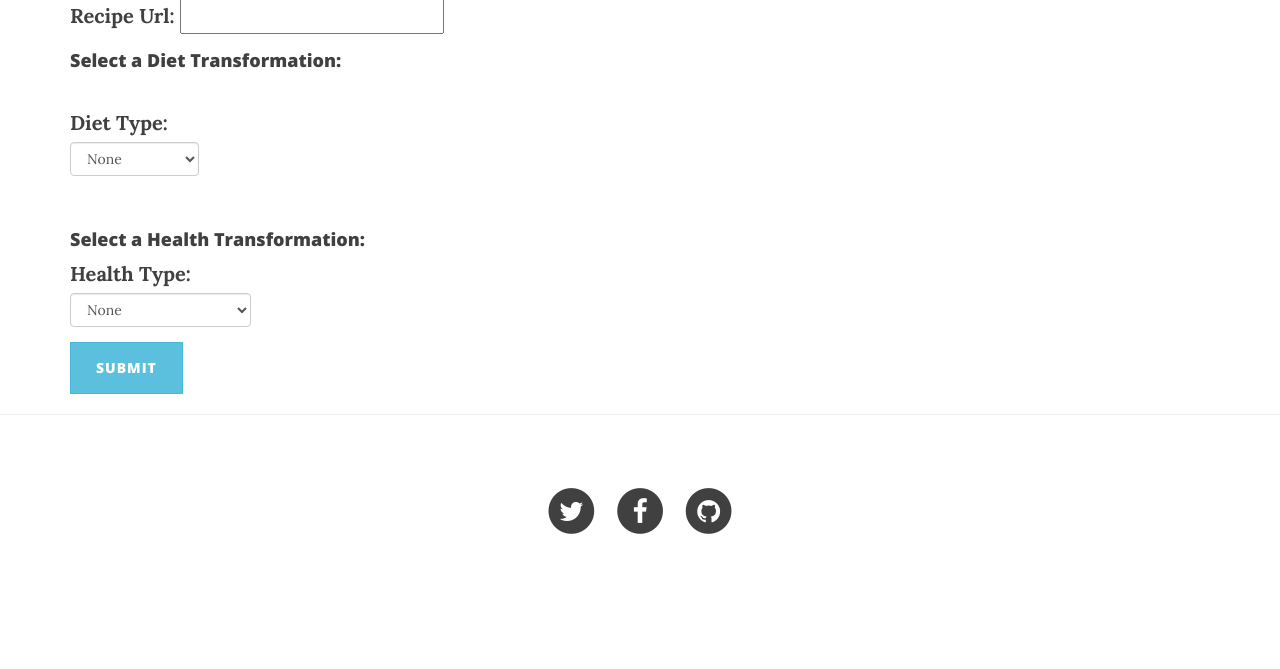
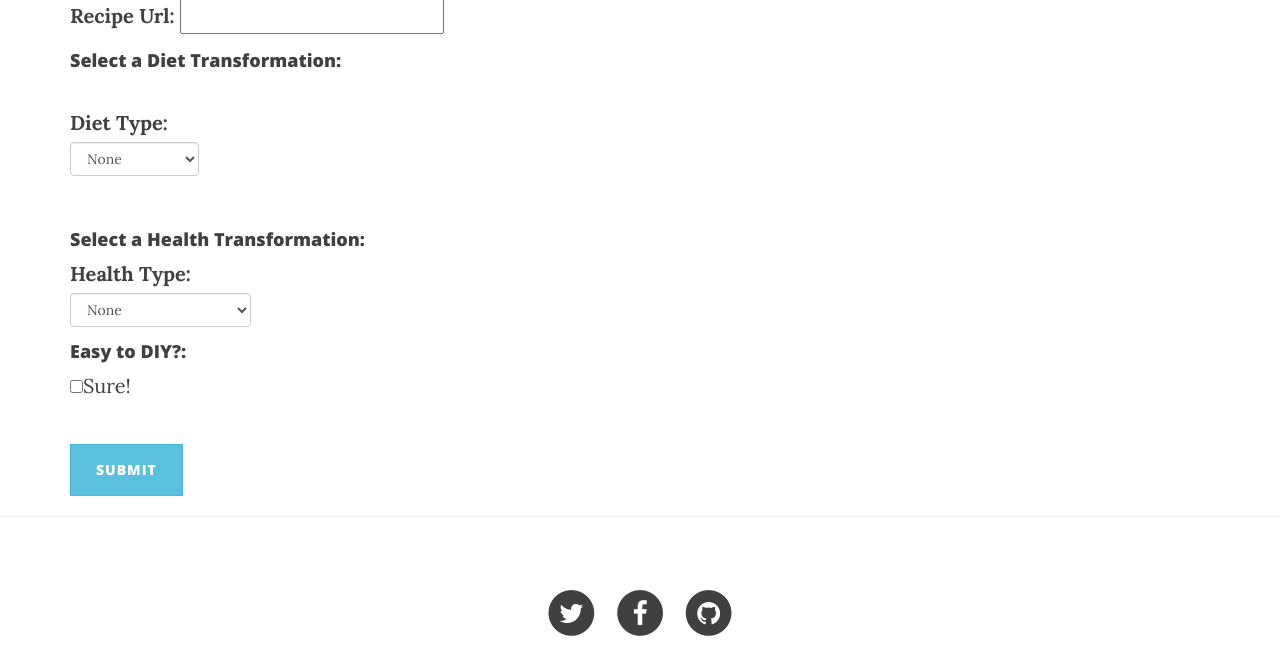
Before and after one commit to kapil1garg/eecs337-team3-project2, a Flask app: page /parse_recipes in a window 1280 px wide. Shown: the part 679-1348 px from the top of the page. Before the commit the page ends 1213 px from the top, so only its background shows below. Run offline with Flask 2, Linux system fonts and the light colour scheme; some libraries are stand-ins or nearby versions.

Commit message:
adding beginning easy to DIY functionality. Need to fish HTML injection

```diff
--- a/Team3/app.py
+++ b/Team3/app.py
@@ -30,16 +30,13 @@ def parse_recipes():
 
 		#dietDirection = request.form.get('diet-dir')
 		dietType = request.form.get('diet-opt')
-
-		#session['dietDirection'] = dietDirection
 		session['dietType'] = dietType
 
+		healthType = request.form.get('health-opt')
+		session['healthType'] = healthType
 
-		healthDirection = request.form.get('health-dir')
-		healthType = request.form.get('health-opt')
-
-		session['healthDirection'] = healthDirection
-		session['healthType'] = healthType
+		easyDIY = request.form.get('easy-diy')
+		session['easy diy'] = easyDIY is not None
 
 
 		recipeText = get_recipetext_from_html(recipeURL)
@@ -65,6 +62,8 @@ def view_recipe():
 
 	#healthDirection = session['healthDirection']
 	healthType = session['healthType']
+
+	easyDIY = session['easy diy']
 
 	dietSubstitutes = {}
 	if dietType != 'none':
@@ -99,11 +98,19 @@ def view_recipe():
 			healthSubstitutes = Transformer.transformation_handler(recipeDict, 'low gi')
 
 	if healthSubstitutes:
-
 		recipeDict = clean_dict(recipeDict, healthSubstitutes)
 
+
+	easyDiySubstitutes = {}
+	if easyDIY:
+		easyDiySubstitutes = Transformer.transformation_handler(recipeDict, 'easy-to-diy')
+
+	if easyDiySubstitutes:
+
+		recipeDict = make_easy(recipeDict, easyDiySubstitutes)
+
 	return render_template('view_recipe.html', recipeURL=recipeURL, origRecipeDict=origRecipeDict, recipeDict=recipeDict, dietType=dietType,
-							dietSubstitutes=dietSubstitutes, healthSubstitutes=healthSubstitutes, healthType=healthType)
+							dietSubstitutes=dietSubstitutes, healthSubstitutes=healthSubstitutes, healthType=healthType, easyDIY=easyDIY)
 
 def clean_dict(recipeDict, substitutes):
 
@@ -130,6 +137,16 @@ def clean_dict(recipeDict, substitutes):
 
 	return recipeDict
 
+def make_easy(recipeDict, substitutes):
+
+	for ingredient in recipeDict['ingredients']:
+
+		if ingredient['name'] in substitutes.keys():
+
+			ingredient['name'] = '<a href=' + substitutes[ingredient['name']][0] + '>' + ingredient['name'] + '</a>'
+
+	return recipeDict
+
 
 
 if __name__ == '__main__':
--- a/Team3/data/easy-to-diy_db.json
+++ b/Team3/data/easy-to-diy_db.json
@@ -48,7 +48,7 @@
         "sriracha sauce": [
             "http: //allrecipes.com/recipe/235276/how-to-make-homemade-sriracha-sauce/?internalSource=recipe%20hub&referringId=17622&referringContentType=recipe%20hub"
         ],
-        "marinara": [
+        "tomato sauce": [
             "http: //allrecipes.com/recipe/22283/marinara-sauce/?internalSource=search%20result&referringContentType=search%20results"
         ],
         "pasta sauce": [
--- a/Team3/templates/parse_recipes.html
+++ b/Team3/templates/parse_recipes.html
@@ -30,11 +30,6 @@
 		</div><br>
 	<div class="form-group">
 		<h4>Select a Health Transformation:</h4>
-		<!--
-		<label for="health-dir">Direction:</label><br>
-		<input type="radio" name="health-dir" value="to" checked>To</input><br>
-		<input type="radio" name="health-dir" value="from" checked>From</input><br><br>
-	-->
 		<label for="health-opt">Health Type:</label>
 		<select class="form-control" name="health-opt" style="width:auto;">
 			<option value="none">None</option>
@@ -45,6 +40,12 @@
 			<option value="low gi">Low-Glycemic Index</option>
 		</select>
 	</div>
+	<div class="form-group">
+		<h4>Easy to DIY?:</h4>
+		<input type="checkbox" name="easy-diy" value="easy-diy">Sure!
+		<br>
+		<br>
+	</div>
 	<input type="submit" class="btn btn-info" value="submit">
 	</form>
 </div>
```
Also changed, not shown: Team3/templates/view_recipe.html (+8 -2 lines).
